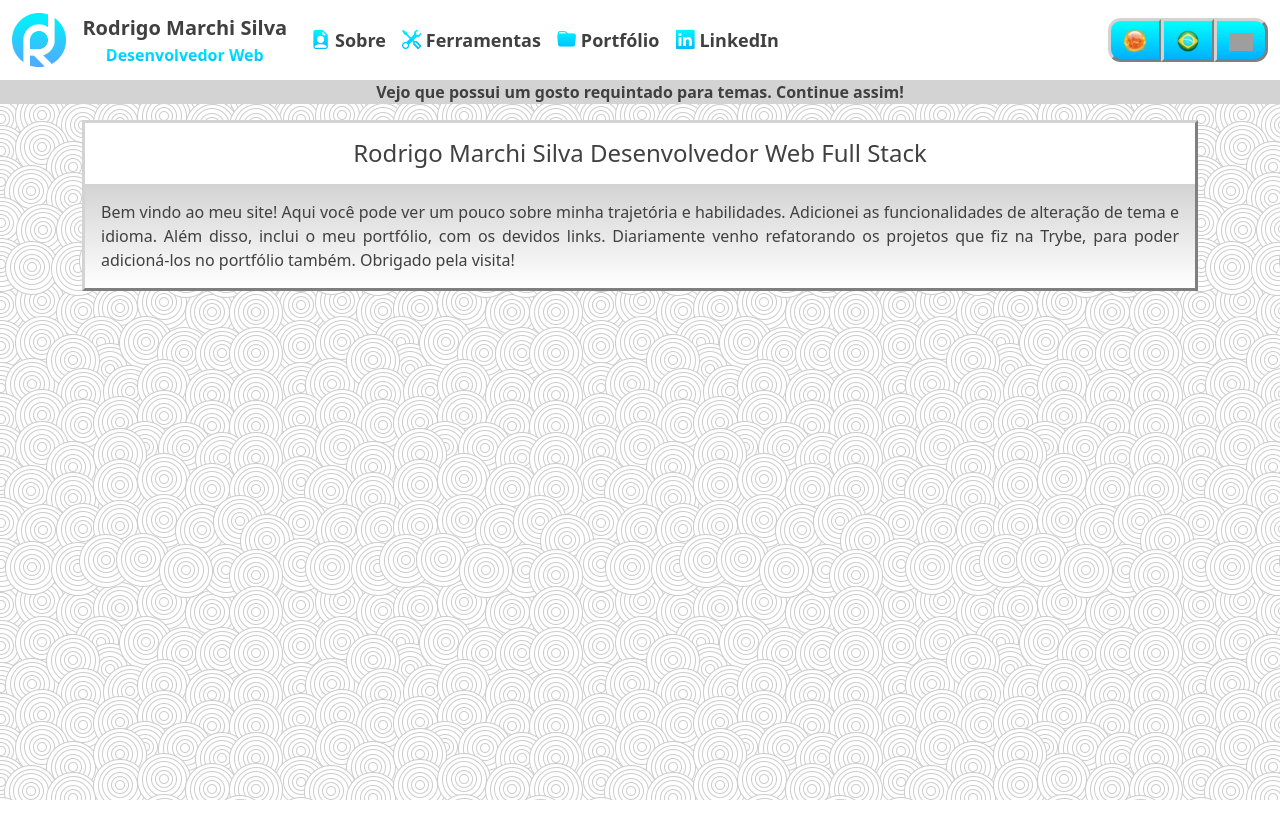
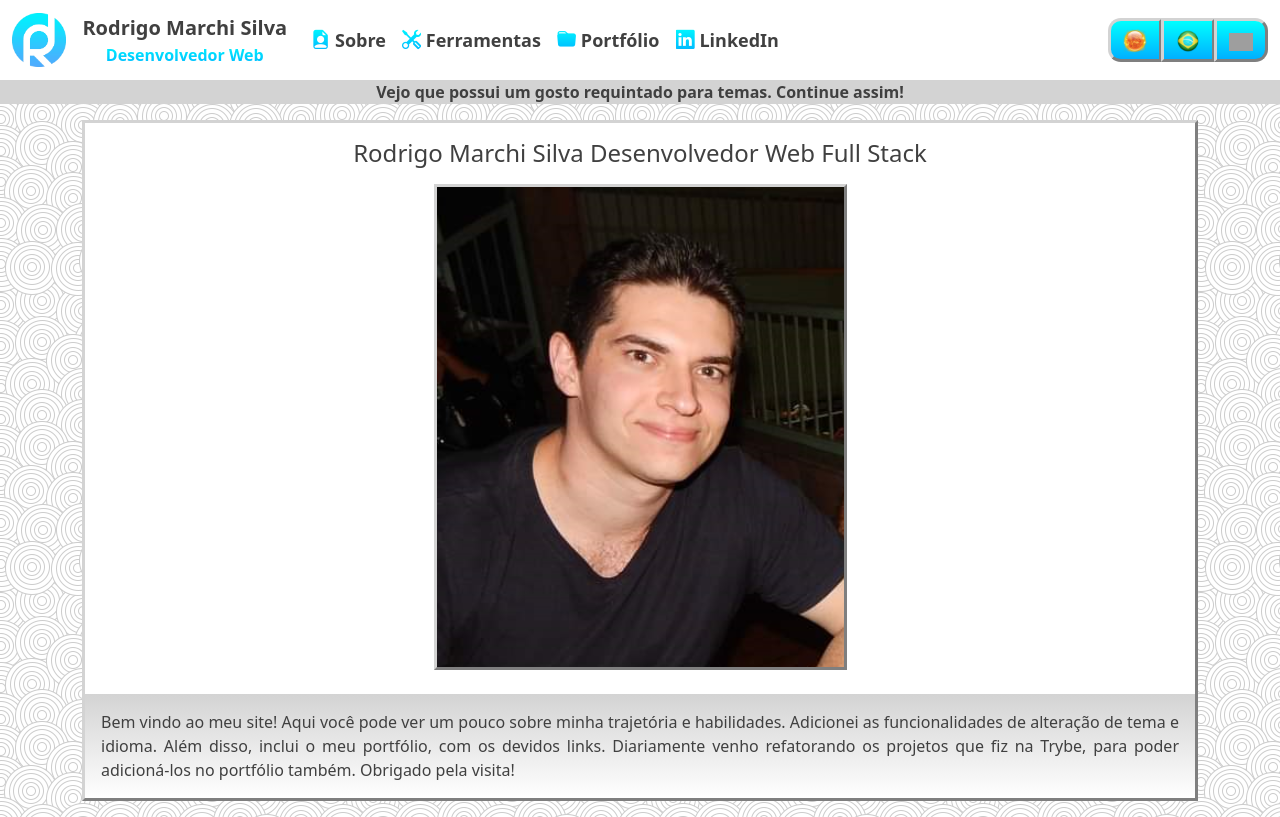
Before and after one commit to rodrigomarchisilva/rodrigomarchisilva.github.io, a React (Create React App) app: page / in a window 1280 px wide. Built offline with nearby package versions, Linux system fonts and the light colour scheme; grey boxes are pictures that could not be loaded.

Commit message:
:framed_picture: style(image): add new profile image on Home page

```diff
--- a/src/pages/home/Home.jsx
+++ b/src/pages/home/Home.jsx
@@ -4,6 +4,7 @@ import languageContentPt from "./languageContentPt";
 import languageContentEn from "./languageContentEn";
 import { Container } from 'react-bootstrap';
 import BackToTopButton from '../../components/BackToTopButton';
+import rodrigoMarchiSilva from '../../images/photos/rodrigo-marchi-silva.png';
 
 export default function Home() {
   useEffect(() => { window.scrollTo(0, 0); }, []);
@@ -16,6 +17,9 @@ export default function Home() {
     <Container className={`theme-${theme}`}>
       <section className="bg-main padding-top border margin-bottom">
         <h4 className="margin-bottom">{ mainTitle }</h4>
+        <div className="text-center p-4 pt-0">
+          <img alt="Rodrigo Marchi" src={rodrigoMarchiSilva} className="img-fluid border" />
+        </div>
         <p className="p-3 bg-gradient">{ description }</p>
       </section>
 
```
Also changed, not shown: src/images/photos/rodrigo-marchi-silva.png (added).
